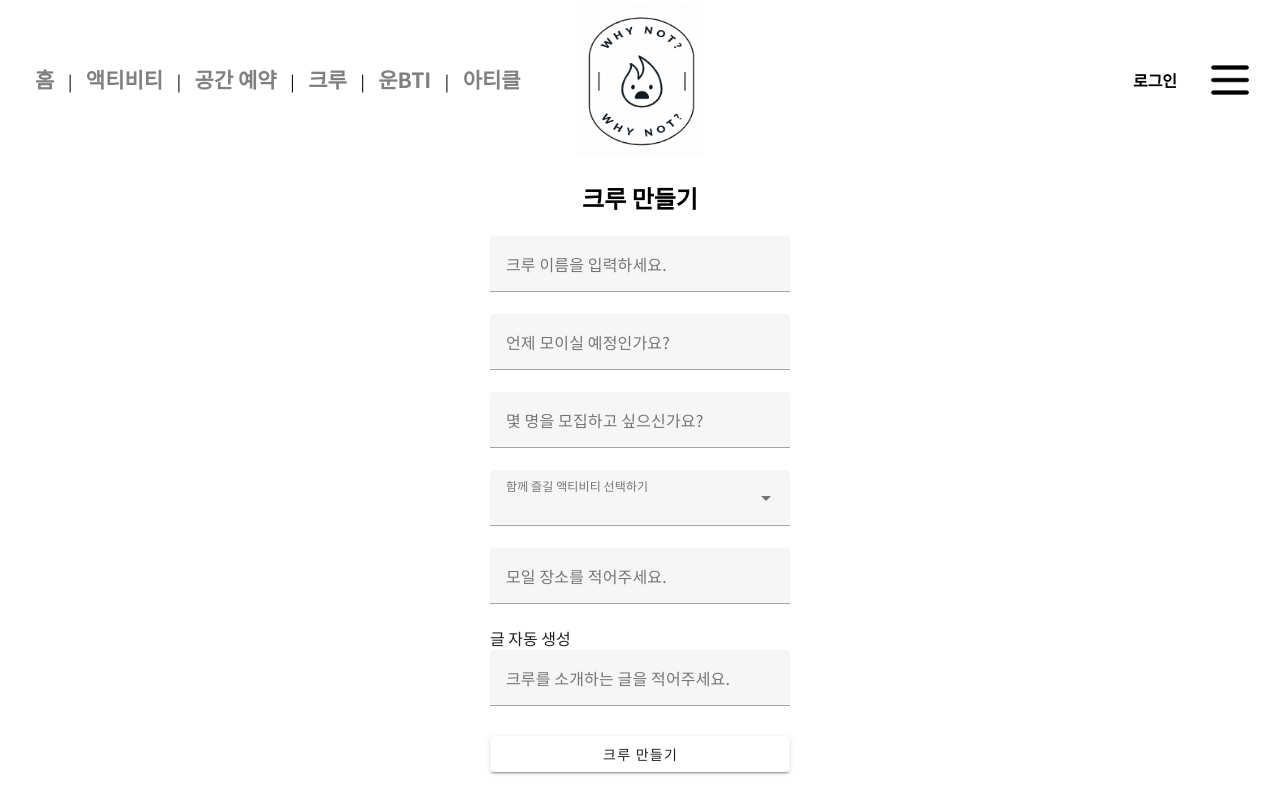
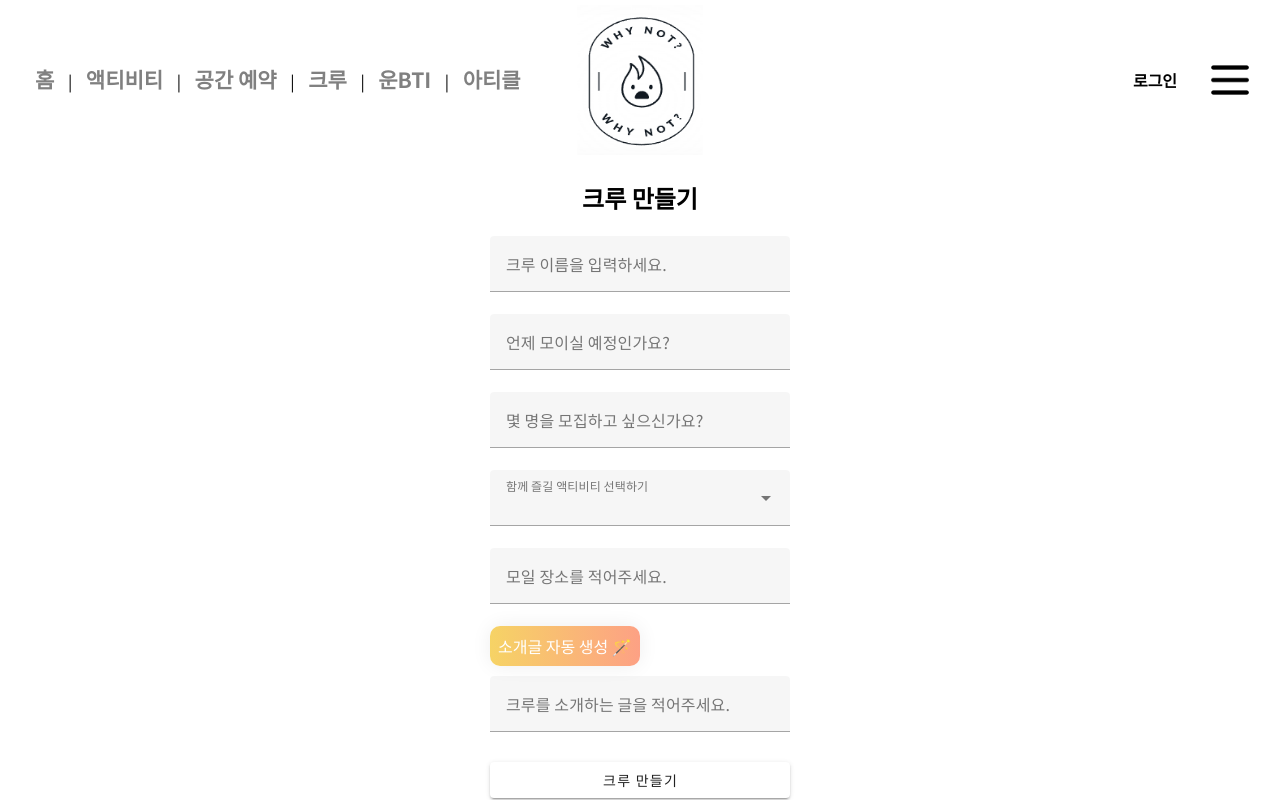
Before and after one commit to whyNot-project/whyNot_Front, a Vue app: page /registCrew in a window 1280 px wide. Built offline with nearby package versions, Linux system fonts and the light colour scheme.

Commit message:
[style] 소개글 자동 생성 버튼 디자인

```diff
--- a/src/views/RegistCrewView.vue
+++ b/src/views/RegistCrewView.vue
@@ -32,7 +32,7 @@
           v-model="location"
           label="모일 장소를 적어주세요."
         ></v-text-field>
-        <button @click="write">글 자동 생성</button>
+        <button @click="write" class="writeButton">소개글 자동 생성 🪄</button>
         <v-text-field
           v-model="content"
           label="크루를 소개하는 글을 적어주세요."
@@ -52,12 +52,8 @@
 </template>
 
 <script setup>
-import { onMounted, ref } from "vue";
-import { useRouter } from "vue-router";
+import { ref } from "vue";
 import http from "@/util/http-commons.js";
-import axios from "axios";
-
-const router = useRouter();
 
 const crewName = ref("");
 const schedule = ref("");
@@ -201,4 +197,28 @@ h2 {
   text-align: center;
   margin: 20px;
 }
+
+.writeButton {
+  flex: 1 1 auto;
+  margin-bottom: 10px;
+  padding: 8px;
+  text-align: center;
+  text-transform: uppercase;
+  transition: 0.5s;
+  background-size: 200% auto;
+  color: white;
+  /* text-shadow: 0px 0px 10px rgba(0,0,0,0.2);*/
+  box-shadow: 0 0 20px #eee;
+  border-radius: 10px;
+  background-image: linear-gradient(
+    to right,
+    #f6d365 0%,
+    #fda085 51%,
+    #f6d365 100%
+  );
+}
+
+.writeButton:hover {
+  background-position: right center; /* change the direction of the change here */
+}
 </style>
```
